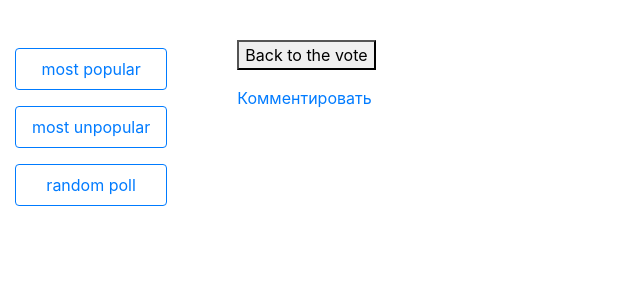
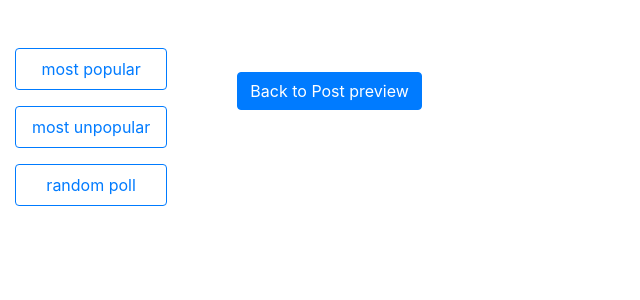
Before and after one commit to BBohdanBB/VotingSystem, a Django app: template polls/templates/polls/message.html in a window 1280 px wide. Shown: the part 75-375 px from the top of the page, without its empty margins (0-640 px from the left). Run offline with Django 3.2, Linux system fonts and the light colour scheme; the template is opened without the code that fills it, so the values that code supplies are empty; some libraries are stand-ins or nearby versions.

Commit message:
add back to post btn

```diff
--- a/polls/templates/polls/message.html
+++ b/polls/templates/polls/message.html
@@ -1,7 +1,9 @@
 {% extends 'polls/layout.html' %}
 
 {% block content %}
-    <p>{{ message }}</p>
-     <button > Back to the vote</button></p>
-     <a href="" >Комментировать</a>
+
+    <p>{{ message }}</p><br>
+    <div class="my-2">
+        <a class="btn btn-primary" href="{% url 'polls:post' post %}">Back to Post preview</a>
+    </div>
 {% endblock %}
--- a/polls/views/postview.py
+++ b/polls/views/postview.py
@@ -27,10 +27,11 @@ def vote(request, postid):
     selected_candidate = post.candidate_set.get(pk=request.POST['choice'])
     user_post = User_Candidate.objects.filter(userId=request.user.id).filter(postId=post.id)
     if user_post.count() > 0:
-        return render(request,'polls/message.html', {'message': 'You have already voted'} )
+        return render(request, 'polls/message.html', {'message': 'You have already voted', 'post': post.id, })
     user_cand = User_Candidate.objects.create()
     user_cand.postId = post
     user_cand.candidateId = selected_candidate
     user_cand.userId = request.user
     user_cand.save()
-    return render(request,'polls/message.html', {'message': 'Thank you! You vote for  ' + user_cand.candidateId.name})
+    return render(request, 'polls/message.html',
+                    {'message': 'Thank you! You vote for  ' + user_cand.candidateId.name, 'post': post.id, })
```
